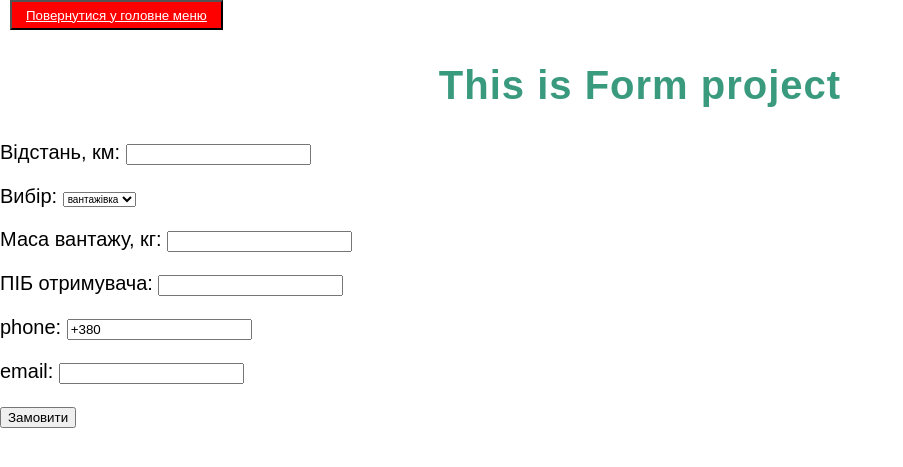
After one commit to Mykola32/Tabel_project, a Django app: page /logforma/ in a window 1280 px wide. The commit adds this page. Shown: the top 467 px of the page, without its empty margins (0-903 px from the left). Run offline with Django 4.2, Linux system fonts and the light colour scheme.

Commit message:
Project already done

```diff
--- /dev/null
+++ b/djtabel/tabel/app1/forms.py
@@ -0,0 +1,12 @@
+from django import forms
+
+class FormBuyer(forms.Form):
+    t_del = (('1', 'вантажівка'),
+             ('2', 'дрон'),
+             ('3', 'авіа'))
+    distance = forms.FloatField(label='Відстань, км:')
+    type_delivery = forms.ChoiceField(choices=t_del, label='Вибір:')
+    masa = forms.FloatField(label='Маса вантажу, кг:')
+    pib = forms.CharField(label='ПІБ отримувача:')
+    phone = forms.CharField(label='phone:', initial='+380', min_length=13, max_length=13)
+    email = forms.EmailField(label='email:')
--- a/djtabel/tabel/app1/static/css/style.css
+++ b/djtabel/tabel/app1/static/css/style.css
@@ -374,3 +374,19 @@ footer {
     padding: 20px0;
     border-top: 1px solid #ccc;
 }
+/*css for table*/
+table,th,td{
+  border: 1px solid grey;
+  text-align:center;
+  font-size:10px;
+}
+select {
+    font-size:10px;
+}
+th,td{
+   padding:1px;
+}
+caption{
+  font-size:10px;
+  color:blue;
+}
--- a/djtabel/tabel/app1/urls.py
+++ b/djtabel/tabel/app1/urls.py
@@ -3,5 +3,6 @@ from django.urls import path, include
 from app1.views import *
 
 urlpatterns = [
-    path('', index),
+    path('', index, name='index'),
+    path('logforma/', logforma, name='logforma'),
 ]
--- a/djtabel/tabel/app1/views.py
+++ b/djtabel/tabel/app1/views.py
@@ -1,6 +1,29 @@
+from django.http import HttpResponseRedirect
 from django.shortcuts import render
+
+from app1.forms import FormBuyer
+from app1.models import LogisticInfo
+
 
 # Create your views here.
 
 def index(request):
     return render(request, 'index.html')
+
+def logforma(request):
+    if request.method == 'POST':
+        forma = FormBuyer(request.POST)
+        if forma.is_valid():
+            new_log_info = LogisticInfo(
+                distance=request.POST['distance'],
+                type_delivery=request.POST['type_delivery'],
+                masa=request.POST['masa'],
+                pib=request.POST['pib'],
+                phone=request.POST['phone'],
+                email=request.POST['email'],
+            )
+            new_log_info.save()
+            return HttpResponseRedirect('/')
+    else:
+        forma = FormBuyer()
+    return render(request, 'forma_buy.html', {'form': forma})
--- /dev/null
+++ b/djtabel/tabel/templates/forma_buy.html
@@ -0,0 +1,23 @@
+<!DOCTYPE html>
+{% load static %}
+<html lang="en">
+<head>
+    <meta charset="UTF-8">
+    <link rel="stylesheet" href="{% static '/css/style.css' %}">
+    <title>Замовлення доставки</title>
+</head>
+<body>
+<button class="button_1">
+    <a class = "button_1" href="{% url 'index' %}" >Повернутися у головне меню</a>
+</button>
+
+<h2>This is Form project</h2>
+<form action="" method="POST">
+    {% csrf_token %}
+    {{ form.as_p }}
+    <p><input type="submit" value="Замовити"></p>
+</form>
+
+
+</body>
+</html>
```
Also changed, not shown: djtabel/tabel/app1/models.py (+8 -0 lines), djtabel/tabel/templates/index.html (+5 -4 lines), djtabel/tabel/app1/migrations/0001_initial.py (added), djtabel/tabel/app1/migrations/0002_alter_logisticinfo_email.py (added), djtabel/tabel/db.sqlite3.
